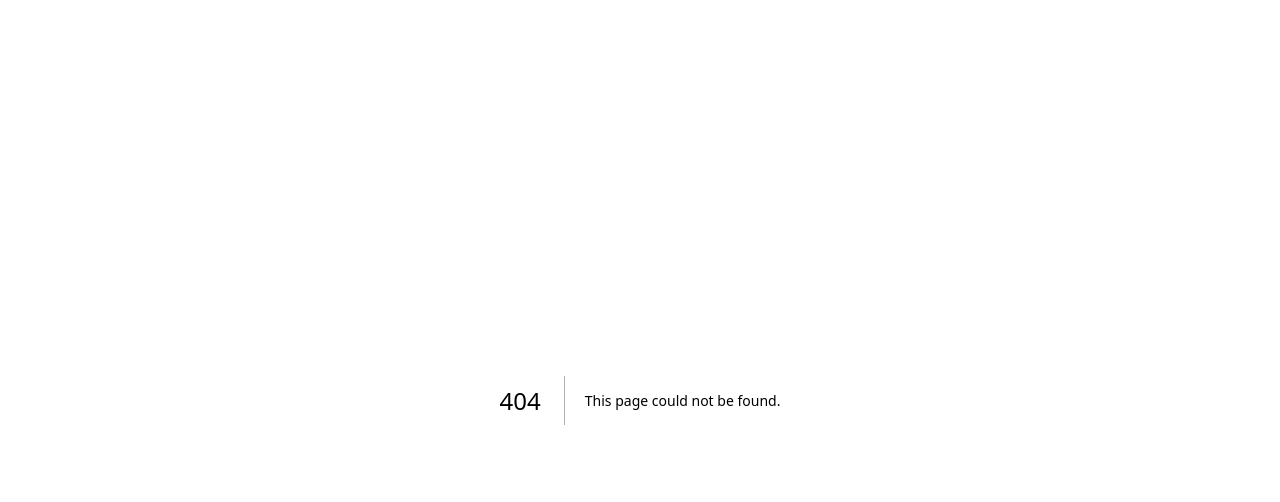
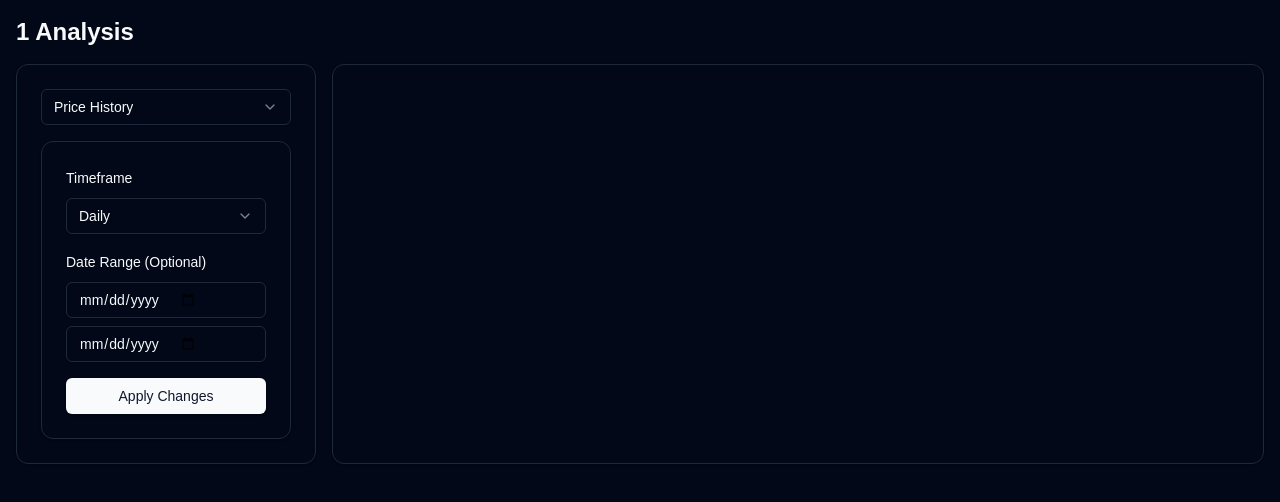
Before and after one commit to ZMCodi/finance-app, a Next.js app in the folder frontend/: page /assets/1 in a window 1280 px wide. Before the commit this address had no page. Shown: the top 502 px of the page. Built offline with nearby package versions, Linux system fonts and the light colour scheme; no server answers.

Commit message:
add specific analysis page for each asset

```diff
--- /dev/null
+++ b/frontend/app/assets/[ticker]/page.tsx
@@ -0,0 +1,67 @@
+'use client';
+/* eslint-disable  @typescript-eslint/no-explicit-any */
+import { useState } from 'react';
+import { Card, CardContent } from '@/components/ui/card';
+import { Select, SelectContent, SelectItem, SelectTrigger, SelectValue } from '@/components/ui/select';
+import AssetChart from '@/components/AssetChart';
+import ChartControls from '@/components/ChartControls';
+
+interface TickerPageProps {
+  params: {
+    ticker: string;
+  };
+}
+
+export default function TickerPage({ params }: TickerPageProps) {
+  const { ticker } = params;
+  const [chartType, setChartType] = useState('price_history');
+  const [chartSettings, setChartSettings] = useState({});
+
+  const handleSettingsApply = (newSettings: any) => {
+    setChartSettings(newSettings);
+    // Here you would trigger a chart update with the new settings
+  };
+
+  return (
+    <div className="p-4 max-w-7xl mx-auto">
+      <h1 className="text-2xl font-bold mb-4">{ticker} Analysis</h1>
+
+      <div className="grid grid-cols-1 lg:grid-cols-4 gap-4">
+        {/* Chart Type Selection */}
+        <Card className="lg:col-span-1">
+          <CardContent className="pt-6">
+            <Select value={chartType} onValueChange={setChartType}>
+              <SelectTrigger>
+                <SelectValue />
+              </SelectTrigger>
+              <SelectContent>
+                <SelectItem value="price_history">Price History</SelectItem>
+                <SelectItem value="candlestick">Candlestick</SelectItem>
+                <SelectItem value="returns_distribution">Returns Distribution</SelectItem>
+              </SelectContent>
+            </Select>
+
+            {/* Chart Controls */}
+            <div className="lg:col-span-1 pt-4">
+            <ChartControls
+                chartType={chartType}
+                onApply={handleSettingsApply}
+            />
+            </div>
+          </CardContent>
+        </Card>
+
+        {/* Chart Display */}
+        <Card className="lg:col-span-3">
+          <CardContent className="pt-6">
+            <AssetChart
+              ticker={ticker}
+              plot_type={chartType as any}
+              {...chartSettings}
+            />
+          </CardContent>
+        </Card>
+      </div>
+    </div>
+  );
+}
--- a/frontend/components/AssetCard.tsx
+++ b/frontend/components/AssetCard.tsx
@@ -1,30 +1,51 @@
 'use client';
 
 import { useState } from 'react';
+import { useRouter } from 'next/navigation';
 import AssetChart from "./AssetChart";
 import { Button } from "./ui/button";
 import { Card, CardContent, CardHeader, CardTitle } from "./ui/card";
-import { ChartLine, ChartCandlestick, ChartNoAxesColumn, ChartSpline } from 'lucide-react';
+import { X, LineChart, ChartNoAxesColumn, CandlestickChart } from "lucide-react";
 
 interface AssetCardProps {
   ticker: string;
+  onDelete: (ticker: string) => void;
 }
 
-export default function AssetCard({ ticker }: AssetCardProps) {
-  const [selectedPlot, setSelectedPlot] = useState<'price_history' | 'candlestick' | 'returns_distribution' | 'SMA'>('price_history');
+export default function AssetCard({ ticker, onDelete }: AssetCardProps) {
+  const router = useRouter();
+  const [selectedPlot, setSelectedPlot] = useState<'price_history' | 'candlestick' | 'returns_distribution'>('price_history');
 
   const chartTypes = [
-    { type: 'price_history', label: <ChartLine /> },
-    { type: 'candlestick', label: <ChartCandlestick /> },
+    { type: 'price_history', label: <LineChart /> },
+    { type: 'candlestick', label: <CandlestickChart /> },
     { type: 'returns_distribution', label: <ChartNoAxesColumn /> },
-    { type: 'SMA', label: <ChartSpline /> }
   ] as const;
+
+  const handleTickerClick = () => {
+    router.push(`/assets/${ticker}`);
+  };
 
   return (
     <Card>
       <CardHeader>
         <CardTitle className="flex justify-between items-center">
-          <span>{ticker} Charts</span>
+          <div className="flex items-center gap-2">
+            <button
+              onClick={handleTickerClick}
+              className="hover:text-blue-500 transition-colors"
+            >
+              <span>{ticker} Charts</span>
+            </button>
+            <Button
+              variant="ghost"
+              size="icon"
+              className="h-6 w-6"
+              onClick={() => onDelete(ticker)}
+            >
+              <X className="h-4 w-4" />
+            </Button>
+          </div>
           <div className="flex gap-2">
             {chartTypes.map(({ type, label }) => (
               <Button
--- a/frontend/components/AssetChart.tsx
+++ b/frontend/components/AssetChart.tsx
@@ -10,7 +10,7 @@ interface PlotlyData {
 
 interface AssetChartProps {
     ticker: string;
-    plot_type: 'price_history' | 'candlestick' | 'returns_distribution' | 'SMA';
+    plot_type: 'price_history' | 'candlestick' | 'returns_distribution';
 }
 
 const Plot = dynamic(() => import("react-plotly.js"), {
@@ -28,7 +28,6 @@ export default function AssetChart({ ticker, plot_type }: AssetChartProps) {
         const response = await fetch(`http://localhost:8000/api/assets/${ticker}/${plot_type}`);
         const data = await response.json();
         setPlotData(data.json_data);
-        console.log(data.json_data);
         } catch (error) {
         console.error("Error fetching data:", error);
         } finally {
@@ -53,7 +52,11 @@ export default function AssetChart({ ticker, plot_type }: AssetChartProps) {
                     margin: { t: 40, r: 30, b: 30, l: 40 },
                     height: 400,
                 }}
-                config={{ responsive: true }}
+                config={{
+                    responsive: true,
+                    displaylogo: false,
+                    modeBarButtonsToRemove: ['zoom2d', 'resetScale2d', 'toImage', 'zoomIn2d', 'autoScale2d', 'select2d', 'lasso2d'],
+                 }}
                 className="w-full h-full"
                 />
                 </div>
--- a/frontend/components/ChartContainer.tsx
+++ b/frontend/components/ChartContainer.tsx
@@ -13,10 +13,17 @@ export default function ChartContainer() {
     }
   };
 
+  const handleDeleteTicker = (tickerToDelete: string) => {
+    setTickers(prev => prev.filter(ticker => ticker !== tickerToDelete));
+  };
+
   return (
     <>
       <TickerInput onAddTicker={handleAddTicker} />
-      <ChartList tickers={tickers} />
+      <ChartList
+        tickers={tickers}
+        onDeleteTicker={handleDeleteTicker}
+      />
     </>
   );
 }
--- /dev/null
+++ b/frontend/components/ChartControls.tsx
@@ -0,0 +1,151 @@
+'use client';
+/* eslint-disable  @typescript-eslint/no-explicit-any */
+import { useState } from 'react';
+import { Card, CardContent } from '@/components/ui/card';
+import { Select, SelectContent, SelectItem, SelectTrigger, SelectValue } from '@/components/ui/select';
+import { Checkbox } from '@/components/ui/checkbox';
+import { Input } from '@/components/ui/input';
+import { Button } from '@/components/ui/button';
+import { Label } from '@/components/ui/label';
+
+interface ChartControlsProps {
+  chartType: string;
+  onApply: (settings: any) => void;
+}
+
+export default function ChartControls({ chartType, onApply }: ChartControlsProps) {
+  // Common settings
+  const [timeframe, setTimeframe] = useState('1d');
+  const [startDate, setStartDate] = useState('');
+  const [endDate, setEndDate] = useState('');
+
+  // Returns distribution settings
+  const [useLogReturns, setUseLogReturns] = useState(false);
+  const [numBins, setNumBins] = useState('100');
+
+  // Candlestick settings
+  const [showVolume, setShowVolume] = useState(true);
+  const [resample, setResample] = useState('');
+
+  const handleApply = () => {
+    // Build settings object based on chart type
+    const baseSettings = {
+      timeframe,
+      startDate: startDate || undefined,
+      endDate: endDate || undefined,
+    };
+
+    let specificSettings = {};
+    switch (chartType) {
+      case 'returns_distribution':
+        specificSettings = {
+          log_returns: useLogReturns,
+          bins: parseInt(numBins),
+        };
+        break;
+      case 'candlestick':
+        specificSettings = {
+          volume: showVolume,
+          resample: resample || undefined,
+        };
+        break;
+    }
+
+    onApply({ ...baseSettings, ...specificSettings });
+  };
+
+  return (
+    <Card>
+      <CardContent className="space-y-4 pt-6">
+        {/* Common Controls */}
+        <div className="space-y-2">
+          <Label>Timeframe</Label>
+          <Select value={timeframe} onValueChange={setTimeframe}>
+            <SelectTrigger>
+              <SelectValue />
+            </SelectTrigger>
+            <SelectContent>
+              <SelectItem value="1d">Daily</SelectItem>
+              <SelectItem value="5m">5 Minutes</SelectItem>
+            </SelectContent>
+          </Select>
+        </div>
+
+        <div className="space-y-2">
+          <Label>Date Range (Optional)</Label>
+          <div className="grid gap-2">
+            <Input
+              type="date"
+              value={startDate}
+              onChange={(e) => setStartDate(e.target.value)}
+              placeholder="Start Date"
+            />
+            <Input
+              type="date"
+              value={endDate}
+              onChange={(e) => setEndDate(e.target.value)}
+              placeholder="End Date"
+            />
+          </div>
+        </div>
+
+        {/* Chart-specific Controls */}
+        {chartType === 'returns_distribution' && (
+          <>
+            <div className="flex items-center space-x-2">
+              <Checkbox
+                id="logReturns"
+                checked={useLogReturns}
+                onCheckedChange={(checked) => setUseLogReturns(checked as boolean)}
+              />
+              <Label htmlFor="logReturns">Use Log Returns</Label>
+            </div>
+
+            <div className="space-y-2">
+              <Label>Number of Bins</Label>
+              <Input
+                type="number"
+                value={numBins}
+                onChange={(e) => setNumBins(e.target.value)}
+                min="10"
+                max="1000"
+              />
+            </div>
+          </>
+        )}
+
+        {chartType === 'candlestick' && (
+          <>
+            <div className="flex items-center space-x-2">
+              <Checkbox
+                id="volume"
+                checked={showVolume}
+                onCheckedChange={(checked) => setShowVolume(checked as boolean)}
+              />
+              <Label htmlFor="volume">Show Volume</Label>
+            </div>
+
+            <div className="space-y-2">
+              <Label>Resample Period (Optional)</Label>
+              <Select value={resample} onValueChange={setResample}>
+                <SelectTrigger>
+                  <SelectValue placeholder="Select period..." />
+                </SelectTrigger>
+                <SelectContent>
+                  <SelectItem value="">None</SelectItem>
+                  <SelectItem value="W">Weekly</SelectItem>
+                  <SelectItem value="M">Monthly</SelectItem>
+                  <SelectItem value="Q">Quarterly</SelectItem>
+                </SelectContent>
+              </Select>
+            </div>
+          </>
+        )}
+
+        <Button className="w-full" onClick={handleApply}>
+          Apply Changes
+        </Button>
+      </CardContent>
+    </Card>
+  );
+}
--- a/frontend/components/ChartList.tsx
+++ b/frontend/components/ChartList.tsx
@@ -4,13 +4,18 @@ import AssetCard from "./AssetCard";
 
 interface ChartListProps {
   tickers: string[];
+  onDeleteTicker: (ticker: string) => void;
 }
 
-export default function ChartList({ tickers }: ChartListProps) {
+export default function ChartList({ tickers, onDeleteTicker }: ChartListProps) {
   return (
     <div className="grid gap-4">
       {tickers.map((ticker) => (
-        <AssetCard key={ticker} ticker={ticker} />
+        <AssetCard
+          key={ticker}
+          ticker={ticker}
+          onDelete={onDeleteTicker}
+        />
       ))}
     </div>
   );
--- /dev/null
+++ b/frontend/components/ui/checkbox.tsx
@@ -0,0 +1,30 @@
+"use client"
+
+import * as React from "react"
+import * as CheckboxPrimitive from "@radix-ui/react-checkbox"
+import { Check } from "lucide-react"
+
+import { cn } from "@/lib/utils"
+
+const Checkbox = React.forwardRef<
+  React.ElementRef<typeof CheckboxPrimitive.Root>,
+  React.ComponentPropsWithoutRef<typeof CheckboxPrimitive.Root>
+>(({ className, ...props }, ref) => (
+  <CheckboxPrimitive.Root
+    ref={ref}
+    className={cn(
+      "peer h-4 w-4 shrink-0 rounded-sm border border-primary shadow focus-visible:outline-none focus-visible:ring-1 focus-visible:ring-ring disabled:cursor-not-allowed disabled:opacity-50 data-[state=checked]:bg-primary data-[state=checked]:text-primary-foreground",
+      className
+    )}
+    {...props}
+  >
+    <CheckboxPrimitive.Indicator
+      className={cn("flex items-center justify-center text-current")}
+    >
+      <Check className="h-4 w-4" />
+    </CheckboxPrimitive.Indicator>
+  </CheckboxPrimitive.Root>
+))
+Checkbox.displayName = CheckboxPrimitive.Root.displayName
+
+export { Checkbox }
--- /dev/null
+++ b/frontend/components/ui/label.tsx
@@ -0,0 +1,26 @@
+"use client"
+
+import * as React from "react"
+import * as LabelPrimitive from "@radix-ui/react-label"
+import { cva, type VariantProps } from "class-variance-authority"
+
+import { cn } from "@/lib/utils"
+
+const labelVariants = cva(
+  "text-sm font-medium leading-none peer-disabled:cursor-not-allowed peer-disabled:opacity-70"
+)
+
+const Label = React.forwardRef<
+  React.ElementRef<typeof LabelPrimitive.Root>,
+  React.ComponentPropsWithoutRef<typeof LabelPrimitive.Root> &
+    VariantProps<typeof labelVariants>
+>(({ className, ...props }, ref) => (
+  <LabelPrimitive.Root
+    ref={ref}
+    className={cn(labelVariants(), className)}
+    {...props}
+  />
+))
+Label.displayName = LabelPrimitive.Root.displayName
+
+export { Label }
--- a/frontend/package.json
+++ b/frontend/package.json
@@ -9,6 +9,8 @@
     "lint": "next lint"
   },
   "dependencies": {
+    "@radix-ui/react-checkbox": "^1.1.4",
+    "@radix-ui/react-label": "^2.1.2",
     "@radix-ui/react-select": "^2.1.6",
     "@radix-ui/react-slot": "^1.1.2",
     "class-variance-authority": "^0.7.1",
```
Also changed, not shown: 1 other file (tests, documents, lock files or other folders).
